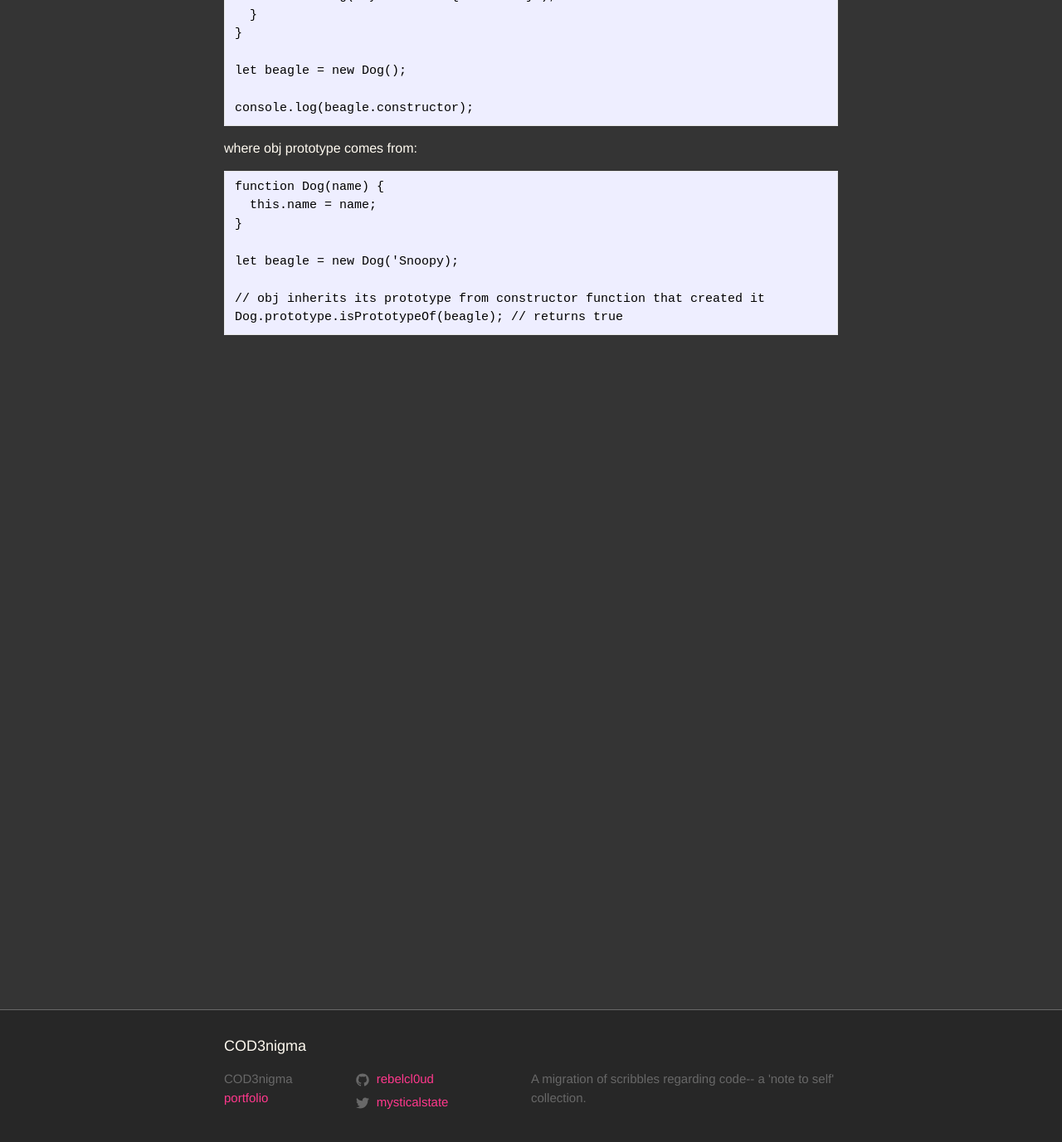
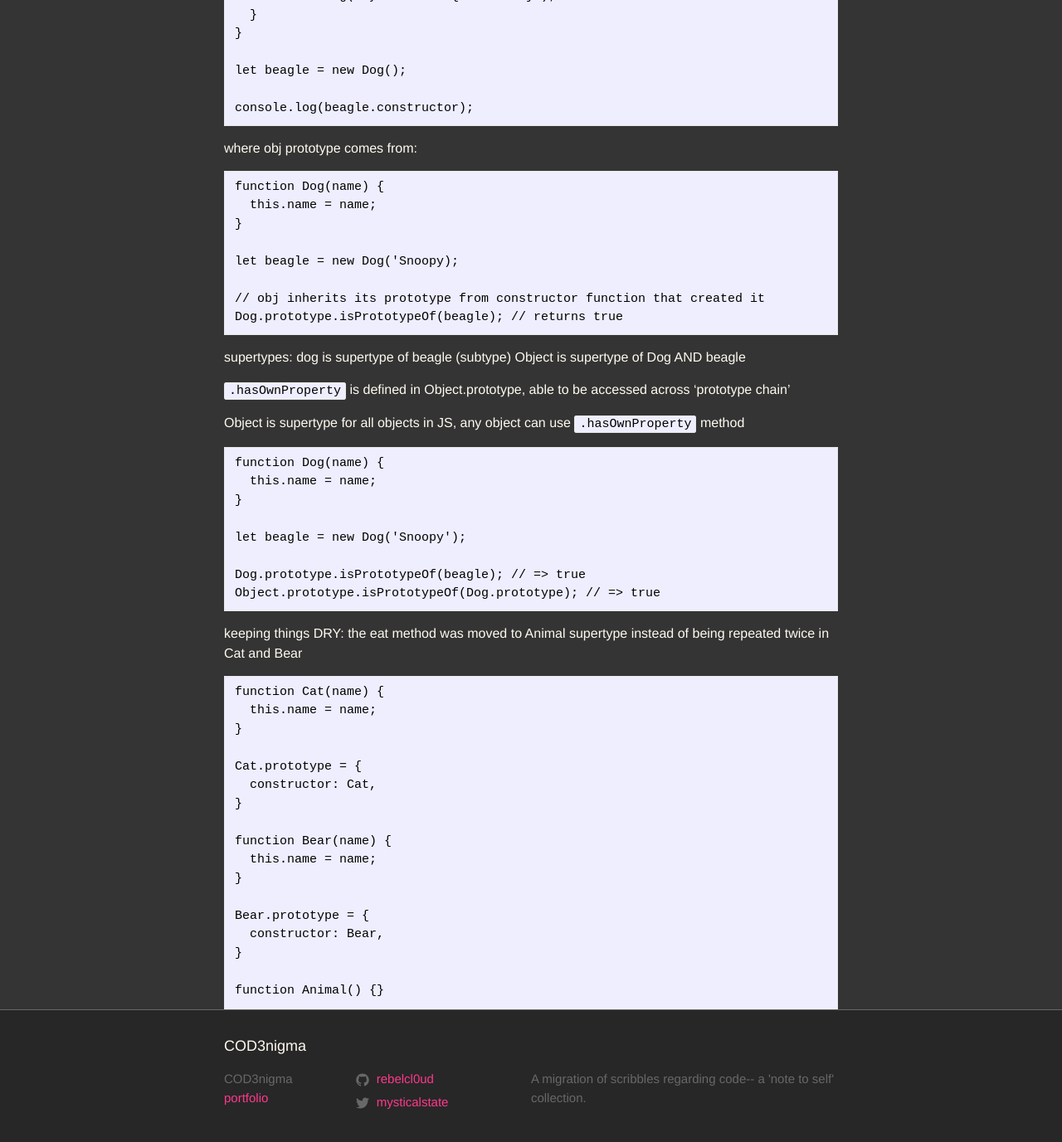
Before and after one commit to rebelcl0ud/blog, a Jekyll site: the page built from _posts/2018-11-11-[59]-oop.markdown, in a window 1280 px wide and 1400 px high, scrolled down 3762 px. Shown: the top 1377 px of the window at 83% size. Built offline with Jekyll 4.4.1, drawn with Linux system fonts in a browser that asks for light colours.

Commit message:
update; supertypes + DRY

````diff
--- a/_posts/2018-11-11-[59]-oop.markdown
+++ b/_posts/2018-11-11-[59]-oop.markdown
@@ -181,3 +181,50 @@ let beagle = new Dog('Snoopy);
 // obj inherits its prototype from constructor function that created it
 Dog.prototype.isPrototypeOf(beagle); // returns true
 ```
+
+supertypes:
+dog is supertype of beagle (subtype)
+Object is supertype of Dog AND beagle
+
+`.hasOwnProperty` is defined in Object.prototype, able to be accessed across 'prototype chain'
+
+Object is supertype for all objects in JS, any object can use `.hasOwnProperty` method
+```
+function Dog(name) {
+  this.name = name;
+}
+
+let beagle = new Dog('Snoopy');
+
+Dog.prototype.isPrototypeOf(beagle); // => true
+Object.prototype.isPrototypeOf(Dog.prototype); // => true
+```
+
+keeping things DRY:
+the eat method was moved to Animal supertype instead of being repeated twice in Cat and Bear
+```
+function Cat(name) {
+  this.name = name;
+}
+
+Cat.prototype = {
+  constructor: Cat,
+}
+
+function Bear(name) {
+  this.name = name;
+}
+
+Bear.prototype = {
+  constructor: Bear,
+}
+
+function Animal() {}
+
+Animal.prototype = {
+  constructor: Animal,
+  eat: function() {
+    console.log('nom nom nom');
+  }
+}
+```
````
